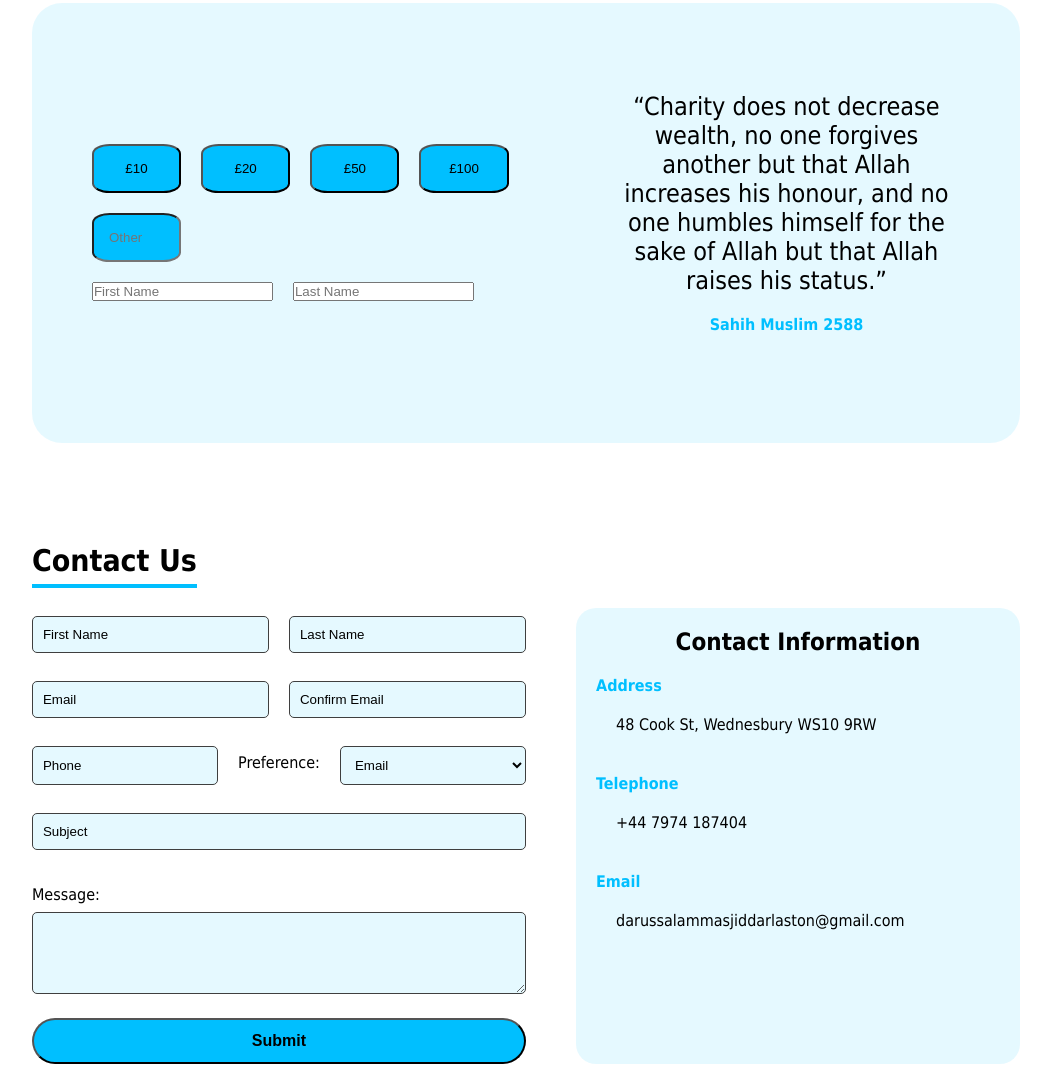
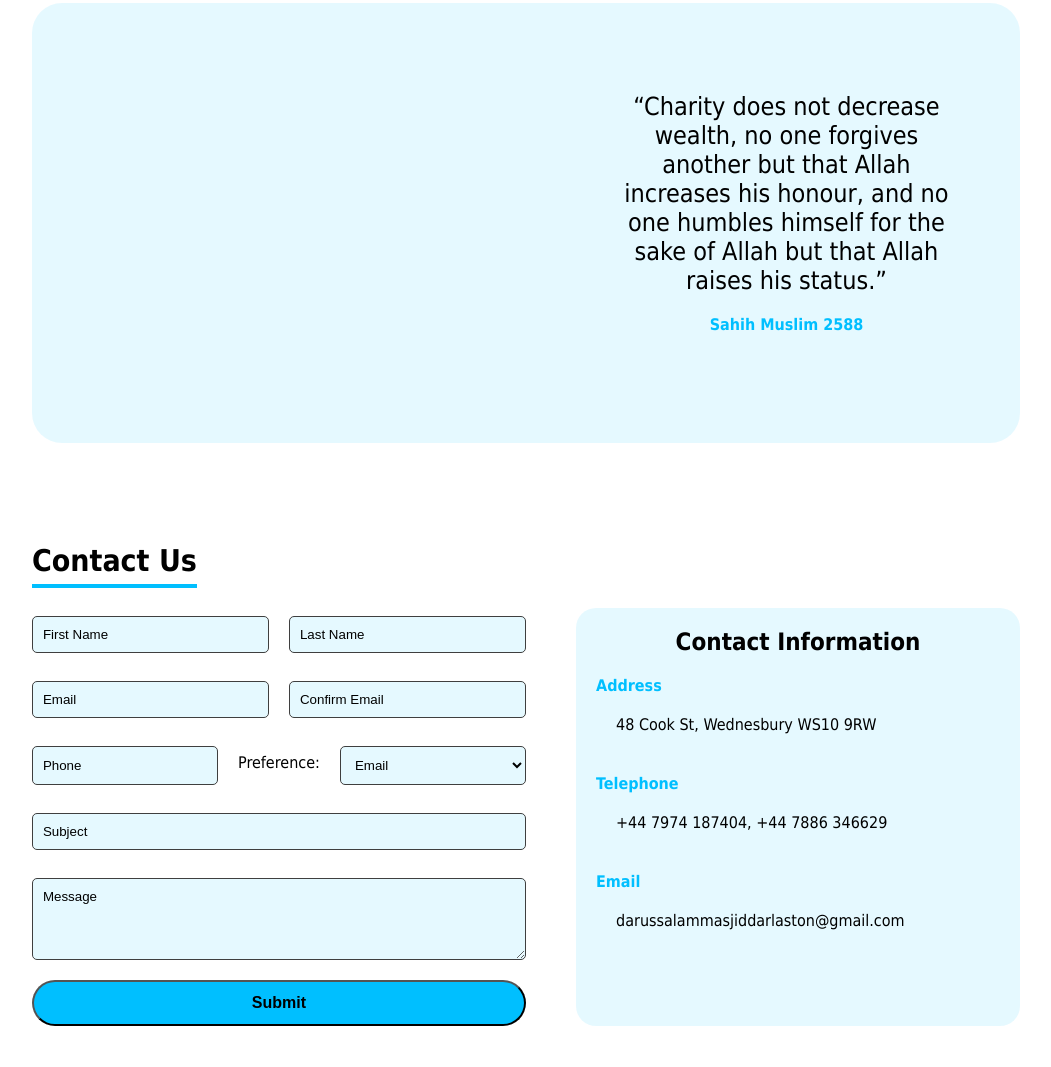
Before and after one commit to usmaan04/Darus-Salam-Masjid, a plain HTML site: page index.html in a window 1280 px wide. Shown: the part 2835-3902 px from the top of the page, without its empty margins (114-1165 px from the left). Drawn offline with nearby package versions, Linux system fonts and the light colour scheme; a script that the page names is missing.

Commit message:
cleaned contact form

```diff
--- a/index.html
+++ b/index.html
@@ -26,7 +26,7 @@
                         <a href="#contact-us" >Contact Us</a>
                     </div>
                     <div class="navbar-right">
-                        <a class="donate" href="pages/donate/donate.html">Donate Now</a>
+                        <a class="donate" href="#donate">Donate Now</a>
                     </div>
                 </nav>
                 <!-- HTML for the hamburger menu icon -->
@@ -44,7 +44,7 @@
                 <div class="cta-content">
                 <h2>Build <span>your</span> house in <span>Jannah</span></h2>
                 <h1>Donate <span>now</span> for the <span>sake</span> of Allah</h1>
-                <a id="donate-btn" class="donate2" href="#" type="button">Donate</a>
+                <a id="donate-btn" class="donate2" href="#donate" type="button">Donate</a>
                 </div>
             </div>
             <div class="cta-right">
@@ -133,20 +133,9 @@
             <h1>Donate</h1>
             <div id="donate-container">
                 <div class="donate-left">
-                    <div class="donation-buttons">
-                        <button class="price">£10</button>
-                        <button class="price">£20</button>
-                        <button class="price">£50</button>
-                        <button class="price">£100</button>
-                        <input type="text" class="price" name="other" placeholder="Other" required>
-                    </div>
-                    <div class="donate-row">
-                        <input type="text" id="firstName" name="firstName" placeholder="First Name" required>
-                        <input type="text" id="lastName" name="lastName" placeholder="Last Name" required>
-                      </div>
                 </div>
                 <div class="donate-right">
-                    <p> “Charity does not decrease wealth, no one forgives another but that Allah increases his honour, and no one humbles himself for the sake of Allah but that Allah raises his status.”</p>
+                    <p>“Charity does not decrease wealth, no one forgives another but that Allah increases his honour, and no one humbles himself for the sake of Allah but that Allah raises his status.”</p>
                     <p>Sahih Muslim 2588</p>
                 </div>
             </div>
@@ -178,15 +167,9 @@
                     </div>
 
                     <input type="text" id="subject" name="subject" placeholder="Subject" required>
+                    <textarea type="text "id="message" name="message" rows="4"  placeholder="Message"></textarea>
+                    <button type="button" class="submit" onclick="validateForm()">Submit</button>
 
-                    <div class="form-row">
-                      <div class="form-group">
-                        <label for="description">Message:</label>
-                        <textarea id="message" name="message" rows="4" required></textarea>
-                      </div>
-                    </div>
-
-                    <button type="button" class="submit" onclick="validateForm()">Submit</button>
                 </form>
 
                 <div class="contact-right">
@@ -194,7 +177,7 @@
                     <h4>Address</h4>
                     <p>48 Cook St, Wednesbury WS10 9RW</p>
                     <h4>Telephone</h4>
-                    <p href="tel:+44 7974 187404">+44 7974 187404</p>
+                    <p href="tel:+44 7974 187404">+44 7974 187404, +44 7886 346629</p>
                     <h4>Email</h4>
                     <p>darussalammasjiddarlaston@gmail.com</p>
                 </div>
--- a/style.css
+++ b/style.css
@@ -977,6 +977,7 @@ border-radius: 20%;
   border-radius: 5px;
   background-color: #00bfff1a;
   color: black;
+  font-family: Arial;
 }
 
 /* Styling for the submit button */
@@ -1037,7 +1038,7 @@ footer.top {
 }
 
 .logo-apps {
-  margin-left: 35.4%;
+  margin-left: 27.4%;
   display: grid;
   grid-template-rows: 1fr 1fr;
 }
```
